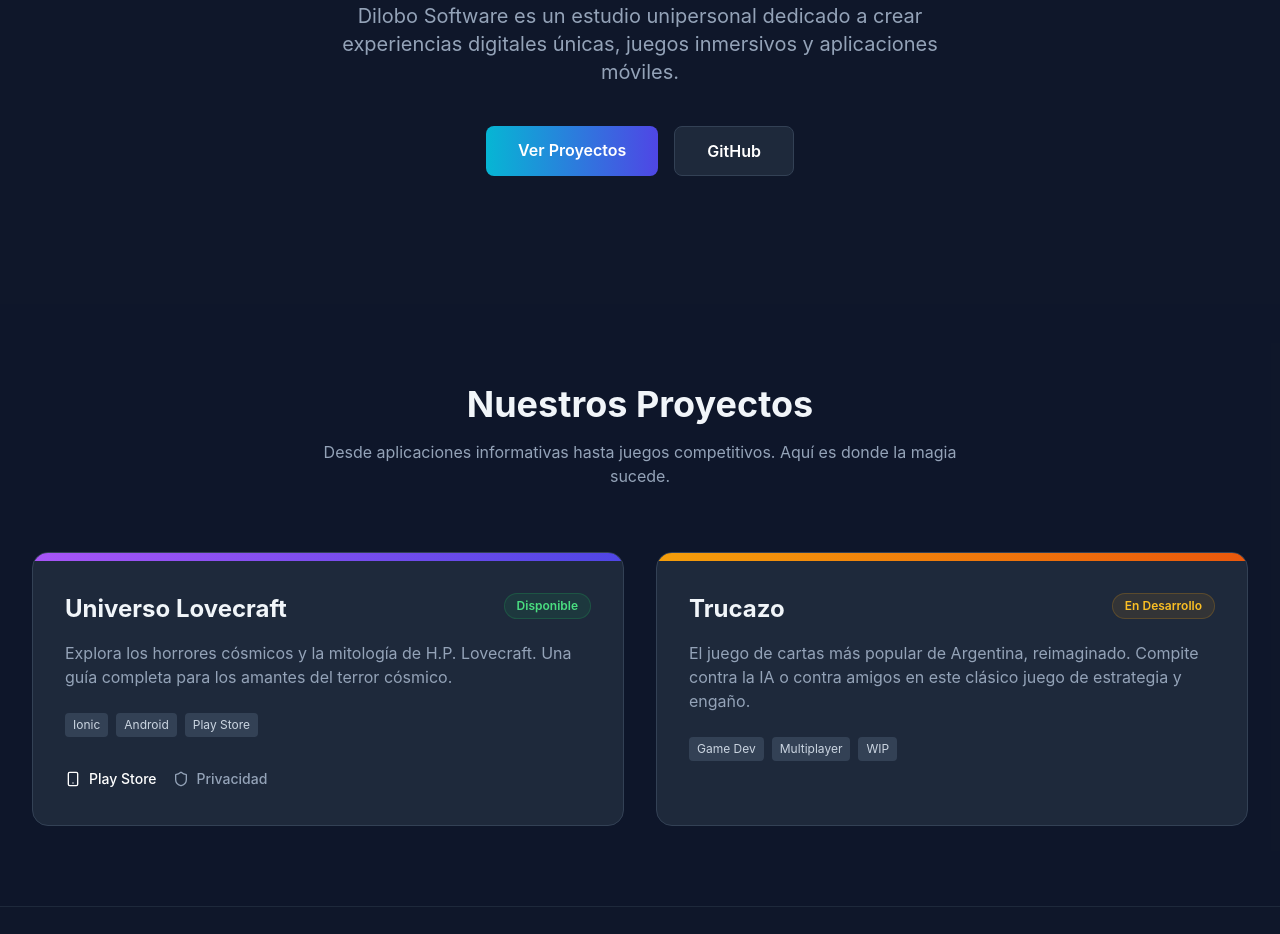
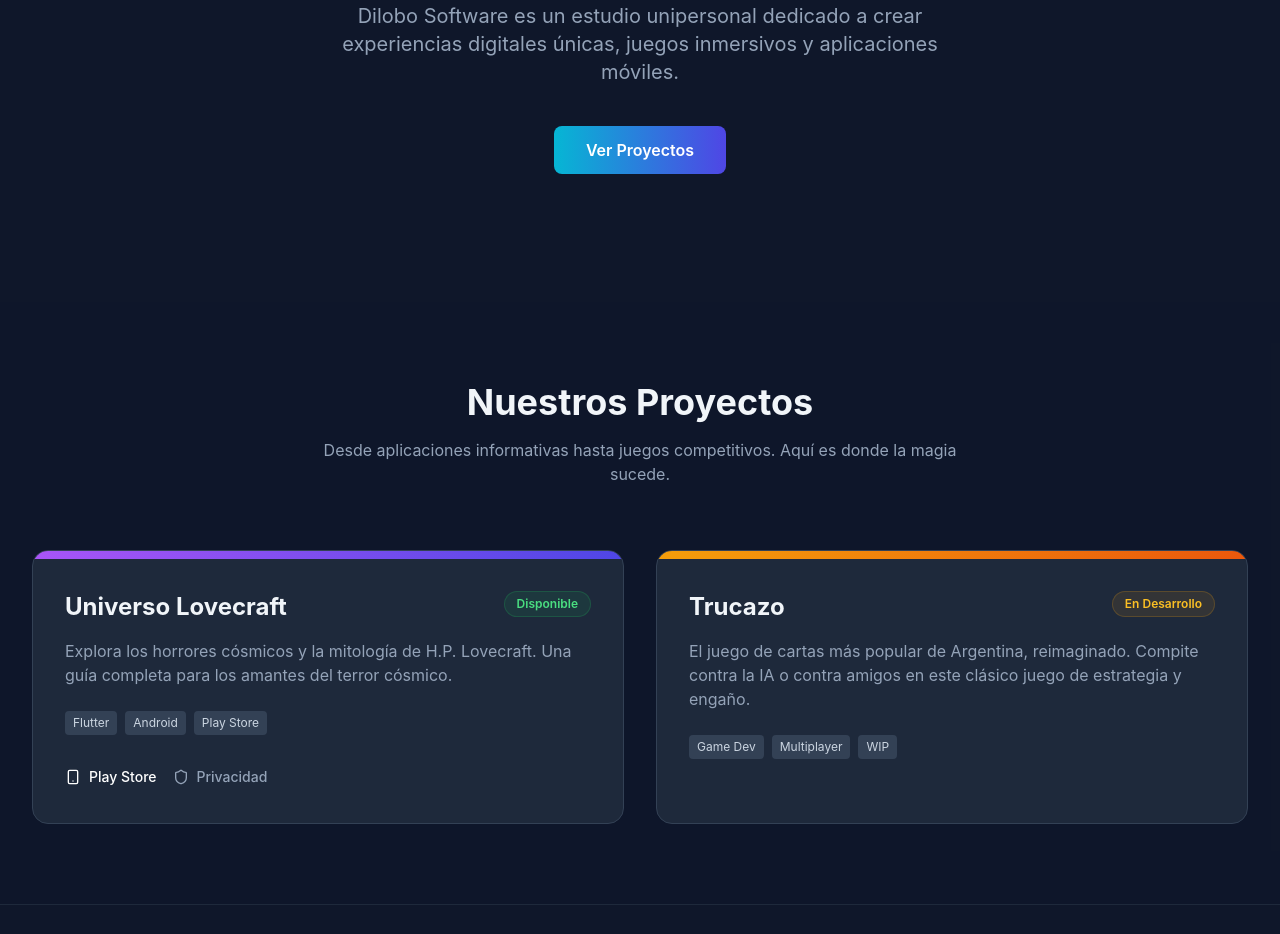
Before and after one commit to pablobazan/dilobo-software-web, a React (Vite) app: page / in a window 1280 px wide. Shown: the part 420-1354 px from the top of the page. Built offline with nearby package versions, Linux system fonts and the light colour scheme.

Commit message:
Update project tags and remove GitHub button

```diff
--- a/src/components/Hero.jsx
+++ b/src/components/Hero.jsx
@@ -24,9 +24,6 @@
             <a href="#projects" className="px-8 py-3 rounded-lg bg-gradient-to-r from-cyan-500 to-indigo-600 text-white font-semibold hover:opacity-90 transition-opacity">
               Ver Proyectos
             </a>
-            <a href="https://github.com" target="_blank" rel="noopener noreferrer" className="px-8 py-3 rounded-lg bg-slate-800 text-white font-semibold hover:bg-slate-700 transition-colors border border-slate-700">
-              GitHub
-            </a>
           </div>
         </motion.div>
 
--- a/src/components/Projects.jsx
+++ b/src/components/Projects.jsx
@@ -6,7 +6,7 @@
   {
     title: "Universo Lovecraft",
     description: "Explora los horrores cósmicos y la mitología de H.P. Lovecraft. Una guía completa para los amantes del terror cósmico.",
-    tags: ["Ionic", "Android", "Play Store"],
+    tags: ["Flutter", "Android", "Play Store"],
     link: "https://play.google.com/store/apps/details?id=lovecraft.ionic&hl=es_AR",
     status: "Disponible",
     color: "from-purple-500 to-indigo-600",
```
Also changed, not shown: 3 other files (tests, documents, lock files or other folders).
